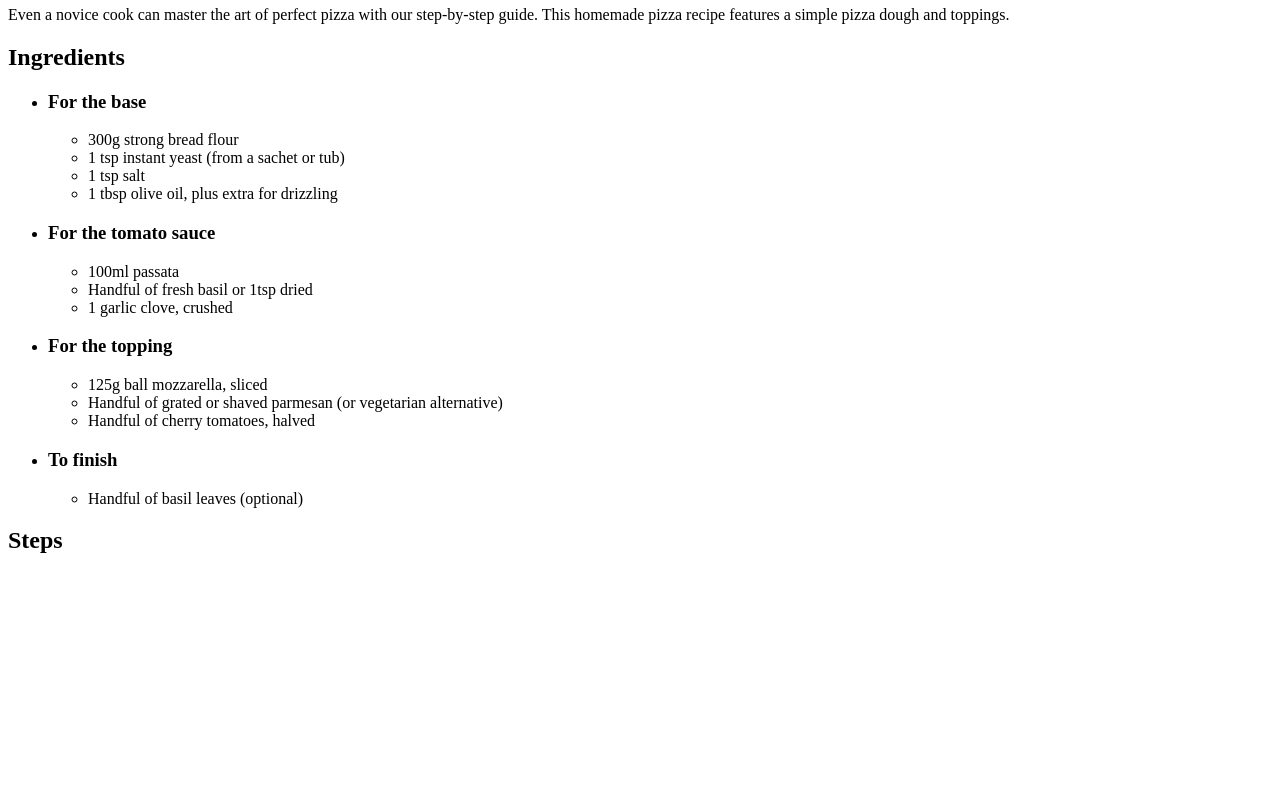
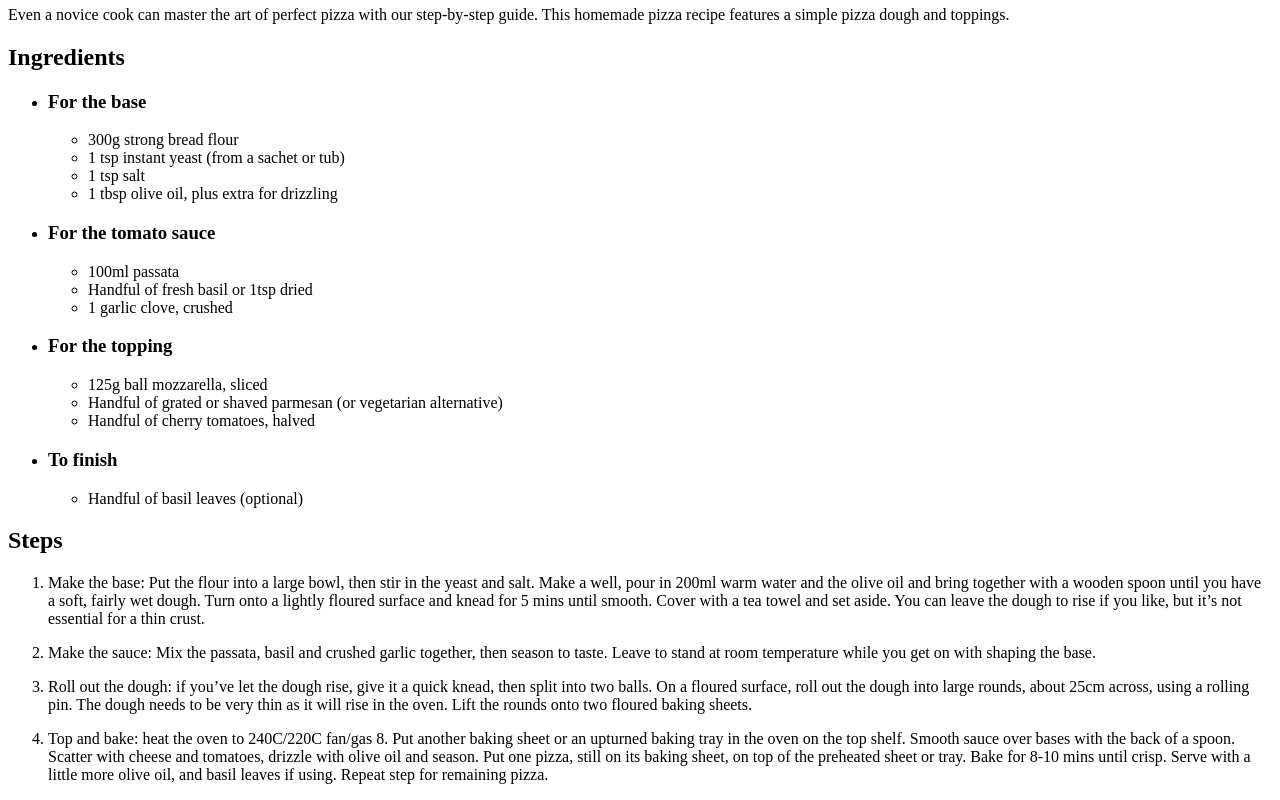
Before and after one commit to Lewis438/odin-recipes, a plain HTML site: page recipes/pizza.html in a window 1280 px wide. Shown: the part 545-1345 px from the top of the page. Before the commit the page ends 1119 px from the top, so only its background shows below. Drawn offline with Linux system fonts and the light colour scheme.

Commit message:
Add ordered list containing steps for recipe

```diff
--- a/recipes/pizza.html
+++ b/recipes/pizza.html
@@ -43,5 +43,11 @@
             </li>
         </ul>
         <h2>Steps</h2>
+        <ol>
+            <li><p>Make the base: Put the flour into a large bowl, then stir in the yeast and salt. Make a well, pour in 200ml warm water and the olive oil and bring together with a wooden spoon until you have a soft, fairly wet dough. Turn onto a lightly floured surface and knead for 5 mins until smooth. Cover with a tea towel and set aside. You can leave the dough to rise if you like, but it’s not essential for a thin crust.</p></li>
+            <li><p>Make the sauce: Mix the passata, basil and crushed garlic together, then season to taste. Leave to stand at room temperature while you get on with shaping the base.</p></li>
+            <li><p>Roll out the dough: if you’ve let the dough rise, give it a quick knead, then split into two balls. On a floured surface, roll out the dough into large rounds, about 25cm across, using a rolling pin. The dough needs to be very thin as it will rise in the oven. Lift the rounds onto two floured baking sheets.</p></li>
+            <li><p>Top and bake: heat the oven to 240C/220C fan/gas 8. Put another baking sheet or an upturned baking tray in the oven on the top shelf. Smooth sauce over bases with the back of a spoon. Scatter with cheese and tomatoes, drizzle with olive oil and season. Put one pizza, still on its baking sheet, on top of the preheated sheet or tray. Bake for 8-10 mins until crisp. Serve with a little more olive oil, and basil leaves if using. Repeat step for remaining pizza.</p></li>
+        </ol>
     </body>
 </html>
```
